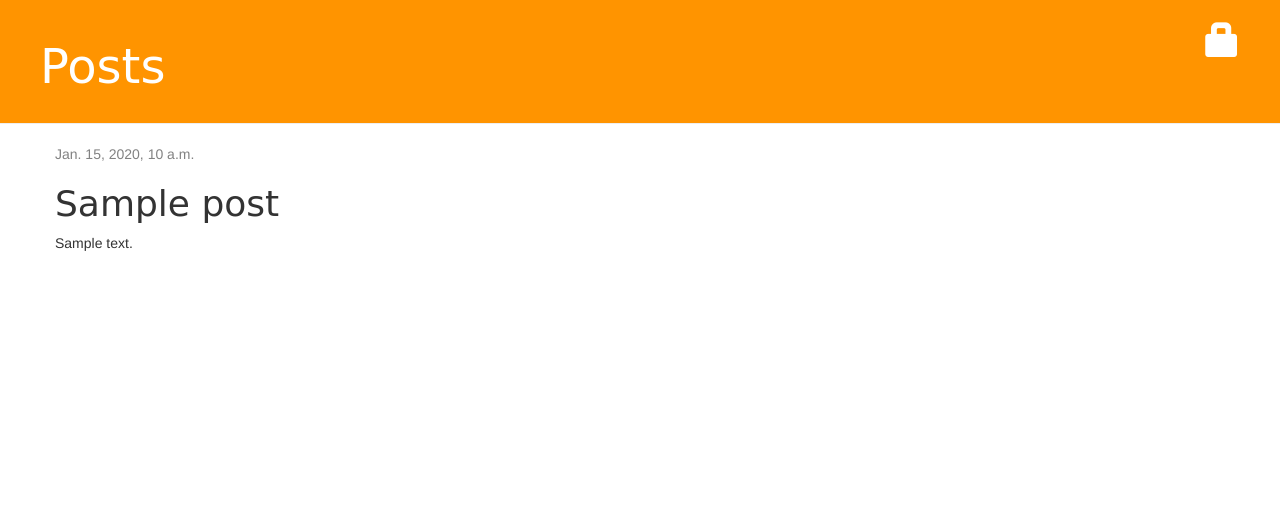
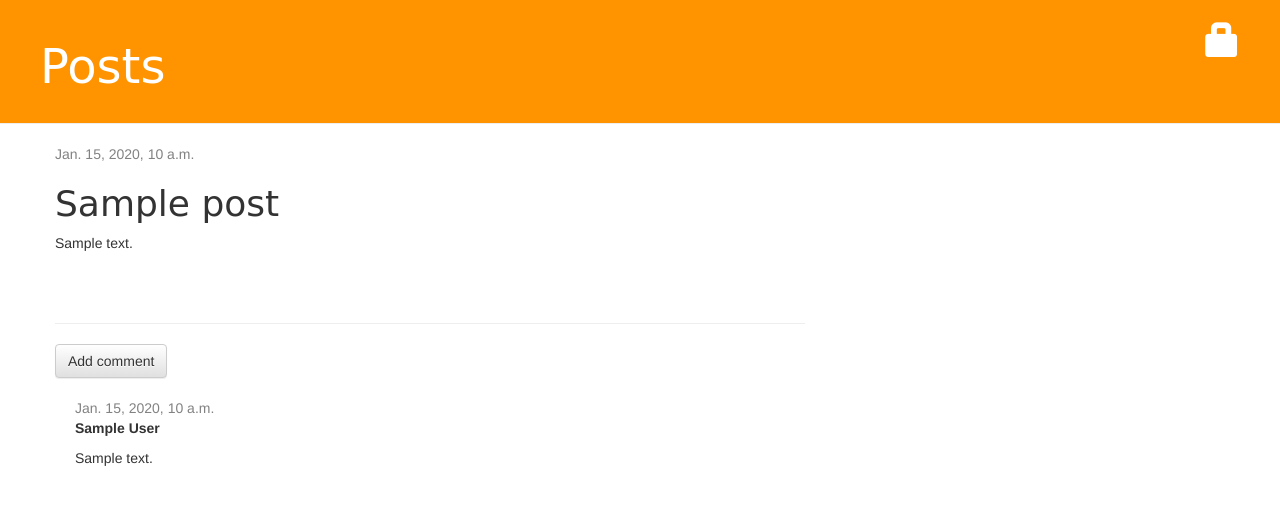
Before and after one commit to eddie8615/Django-website, a Django app: page /post/1/ in a window 1280 px wide. Shown: the top 505 px of the page. Run offline with Django 3.2, Linux system fonts and the light colour scheme; tables that the repository leaves empty hold one stand-in row (values such as "Sample post"); some libraries are stand-ins or nearby versions.

Commit message:
Finished django girls tutorial, TODO: personalize my site

```diff
--- a/blog/admin.py
+++ b/blog/admin.py
@@ -2,6 +2,8 @@ from django.contrib import admin
 
 # Register your models here.
 from django.contrib import admin
-from .models import Post
+from .models import Post, Comment
 
 admin.site.register(Post)
+
+admin.site.register(Comment)
--- a/blog/models.py
+++ b/blog/models.py
@@ -21,3 +21,21 @@ class Post(models.Model):
 
     def snippet(self):
         return self.text[:50] + '...'
+
+    def approved_comments(self):
+        return self.comments.filter(approved_comment=True)
+
+
+class Comment(models.Model):
+    post = models.ForeignKey('blog.Post', on_delete=models.CASCADE, related_name='comments')
+    author = models.CharField(max_length=200)
+    text = models.TextField()
+    created_date = models.DateTimeField(default=timezone.now)
+    approved_comment = models.BooleanField(default=False)
+
+    def approve(self):
+        self.approved_comment = True
+        self.save()
+
+    def __str__(self):
+        return self.text
--- a/blog/static/css/blog.css
+++ b/blog/static/css/blog.css
@@ -47,3 +47,7 @@ h1, h2, h3, h4 {
 .post h1 a, .post h1 a:visited {
     color: #000000;
 }
+
+.comment {
+    margin: 20px 0px 20px 20px;
+}
--- a/blog/templates/blog/post_detail.html
+++ b/blog/templates/blog/post_detail.html
@@ -16,4 +16,23 @@
         <h1>{{ post.title }}</h1>
         <p>{{ post.text|linebreaksbr }}</p>
     </div>
+    <hr>
+    <a class="btn btn-default" href="{% url 'add_comment_to_post' pk=post.pk %}">Add comment</a>
+   {% for comment in post.comments.all %}
+    {% if user.is_authenticated or comment.approved_comment %}
+    <div class="comment">
+        <div class="date">
+            {{ comment.created_date }}
+            {% if not comment.approved_comment %}
+                <a class="btn btn-default" href="{% url 'comment_remove' pk=comment.pk %}"><span class="glyphicon glyphicon-remove"></span></a>
+                <a class="btn btn-default" href="{% url 'comment_approve' pk=comment.pk %}"><span class="glyphicon glyphicon-ok"></span></a>
+            {% endif %}
+        </div>
+        <strong>{{ comment.author }}</strong>
+        <p>{{ comment.text|linebreaks }}</p>
+    </div>
+    {% endif %}
+    {% empty %}
+        <p>No comments here yet :(</p>
+    {% endfor %}
 {% endblock %}
--- a/blog/templates/blog/post_list.html
+++ b/blog/templates/blog/post_list.html
@@ -7,6 +7,7 @@
                 <p>published: {{ post.created_date }}</p>
             </div>
             <p>{{ post.text|linebreaksbr }}</p>
+            <a href="{% url 'post_detail' pk=post.pk %}">Comments: {{ post.approved_comments.count }}</a>
         </div>
     {% endfor %}
 {% endblock %}
--- a/blog/urls.py
+++ b/blog/urls.py
@@ -10,6 +10,9 @@ urlpatterns=[
     path(r'^drafts/$', views1.post_draft_list, name='post_draft_list'),
     path(r'^post/(?P<pk>\d+)/publish/$', views1.post_publish, name='post_publish'),
     path(r'^post/(?P<pk>\d+)/remove/$', views1.post_remove, name='post_remove'),
+    path(r'^post/(?P<pk>\d+)/comment/$', views1.add_comment_to_post, name='add_comment_to_post'),
+    path(r'^comment/(?P<pk>\d+)/approve/$', views1.comment_approve, name='comment_approve'),
+    path(r'^comment/(?P<pk>\d+)/remove/$', views1.comment_remove, name='comment_remove'),
     # path(r'contact/', views.contact, name='contacts'),
     # path(r'about/', views.about, name='about')
 
--- a/blog/views1.py
+++ b/blog/views1.py
@@ -1,8 +1,8 @@
 from django.shortcuts import render, get_object_or_404, redirect
 from django.http import HttpResponse
 from django.utils import timezone
-from .models import Post
-from .forms import PostForm
+from .models import Post, Comment
+from .forms import PostForm, CommentForm
 from django.contrib.auth.decorators import login_required
 # Create your views here.
 
@@ -67,3 +67,28 @@ def post_remove(request, pk):
     post = get_object_or_404(Post, pk=pk)
     post.delete()
     return redirect('post_list')
+
+def add_comment_to_post(request, pk):
+    post = get_object_or_404(Post, pk=pk)
+    if request.method == "POST":
+        form = CommentForm(request.POST)
+        if form.is_valid():
+            comment = form.save(commit=False)
+            comment.post = post
+            comment.save()
+            return redirect('post_detail', pk=post.pk)
+    else:
+        form = CommentForm()
+    return render(request, 'blog/add_comment_to_post.html', {'form': form})
+
+@login_required
+def comment_approve(request, pk):
+    comment = get_object_or_404(Comment, pk=pk)
+    comment.approve()
+    return redirect('post_detail', pk=comment.post.pk)
+
+@login_required
+def comment_remove(request, pk):
+    comment = get_object_or_404(Comment, pk=pk)
+    comment.delete()
+    return redirect('post_detail', pk=comment.post.pk)
```
Also changed, not shown: blog/forms.py (+7 -1 lines), blog/templates/blog/add_comment_to_post.html (added, +9 -0 lines), mysite/settings.py (+10 -10 lines), blog/migrations/0002_auto_20200529_1308.py (added), 1 other file.
